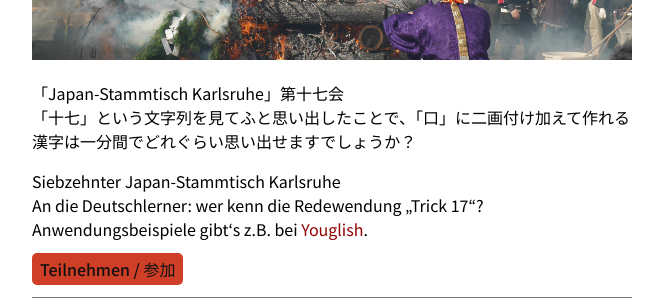
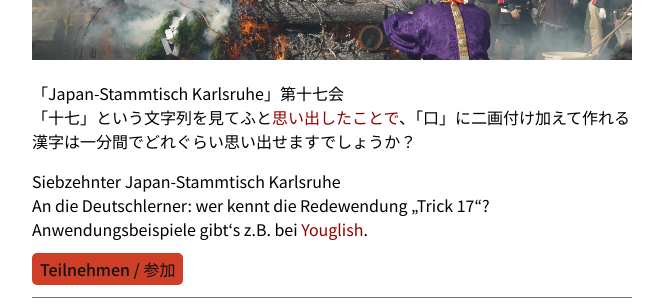
Before and after one commit to tcsch/japanstammtisch.github.io, a Jekyll site: the page built from _posts/2023-02-11-feb.md, in a window 1280 px wide. Shown: the part 600-905 px from the top of the page, without its empty margins (308-971 px from the left). Built offline with Jekyll 4.4.1, drawn with Linux system fonts in a browser that asks for light colours.

Commit message:
amend most recent post

```diff
--- a/_posts/2023-02-11-feb.md
+++ b/_posts/2023-02-11-feb.md
@@ -9,9 +9,9 @@ img: "feb.jpg"
 ---
 
 「Japan-Stammtisch Karlsruhe」第十七会
-「十七」という文字列を見てふと思い出したことで、「口」に二画付け加えて作れる漢字は一分間でどれぐらい思い出せますでしょうか？
+「十七」という文字列を見てふと[思い出したことで](https://www.youtube.com/watch?v=pk7MO3Hu4FY)、「口」に二画付け加えて作れる漢字は一分間でどれぐらい思い出せますでしょうか？
 
 Siebzehnter Japan-Stammtisch Karlsruhe
-An die Deutschlerner: wer kenn die Redewendung „Trick 17“? Anwendungsbeispiele gibt‘s z.B. bei [Youglish](https://de.youglish.com/pronounce/Trick%2017/german?).
+An die Deutschlerner: wer kennt die Redewendung „Trick 17“? Anwendungsbeispiele gibt‘s z.B. bei [Youglish](https://de.youglish.com/pronounce/Trick%2017/german?).
 
 [Teilnehmen / 参加](https://nuudel.digitalcourage.de/FkUJswNiWysKogF3)
```
